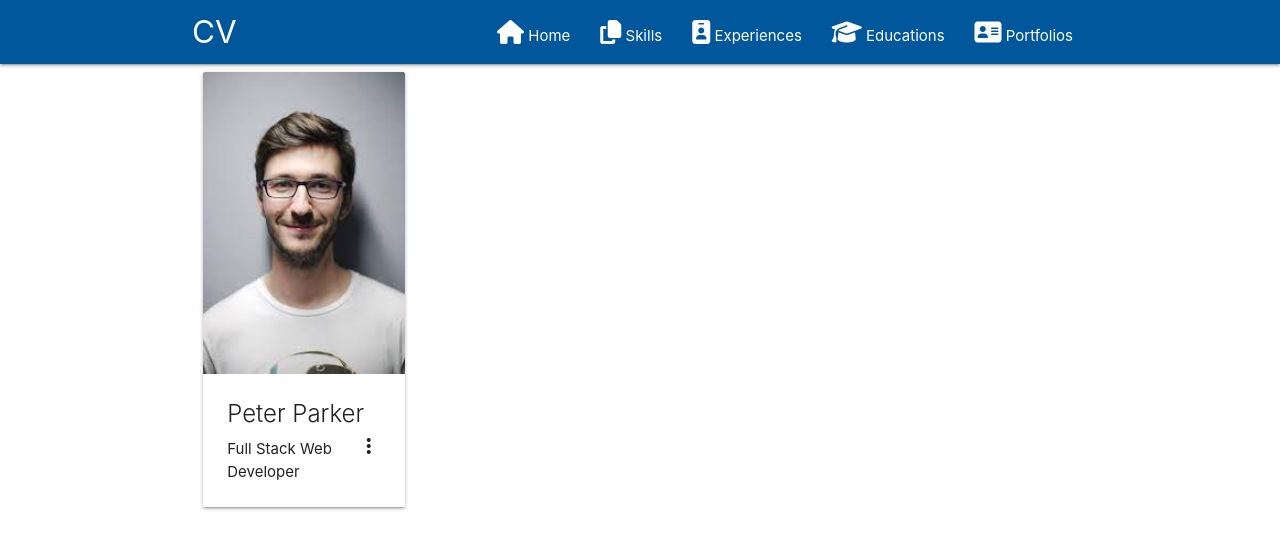
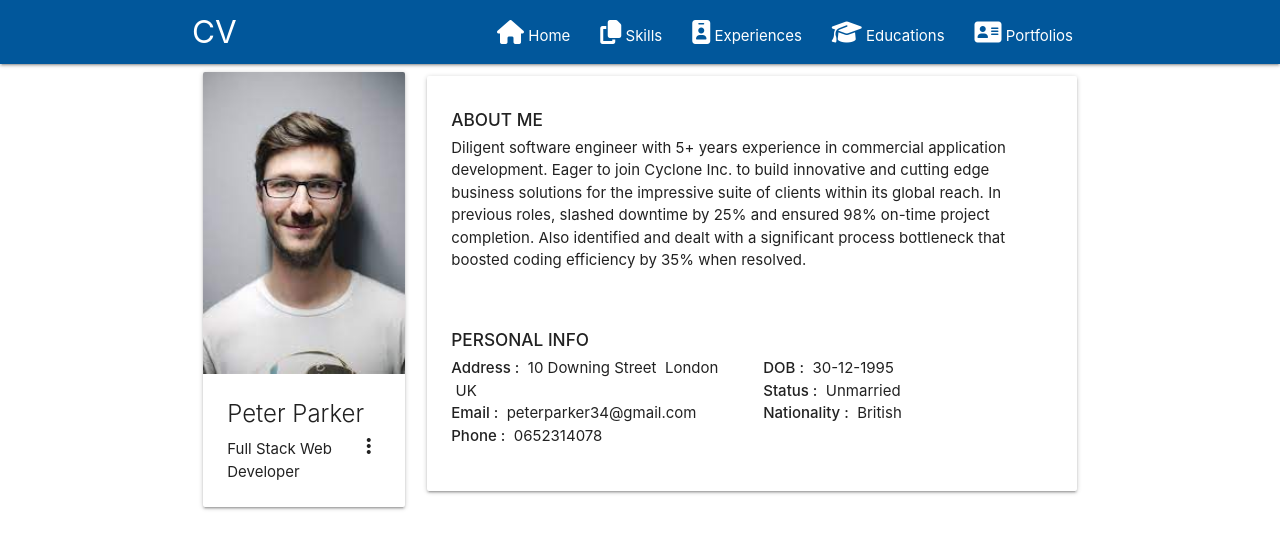
Before and after one commit to ushanidesilva/my-resume-editor, a React (Create React App) app: page / in a window 1280 px wide. Shown: the top 548 px of the page. Built offline with nearby package versions, Linux system fonts and the light colour scheme.

Commit message:
Create About Us

```diff
--- a/src/components/About.js
+++ b/src/components/About.js
@@ -1,9 +1,45 @@
-import React, { Component } from 'react';
+import React, { Component } from "react";
 
 class About extends React.Component {
-    render() {
-        return <div></div>;
-    }
+  render() {
+    return (
+      <div className="card">
+        <div className="card-content">
+          <h6 className="mt-bottom">
+            <strong>ABOUT ME</strong>
+          </h6>
+          <p className="gray-text">
+            Diligent software engineer with 5+ years experience in commercial
+            application development. Eager to join Cyclone Inc. to build
+            innovative and cutting edge business solutions for the impressive
+            suite of clients within its global reach. In previous roles, slashed
+            downtime by 25% and ensured 98% on-time project completion. Also
+            identified and dealt with a significant process bottleneck that
+            boosted coding efficiency by 35% when resolved.
+          </p>
+        </div>
+
+        <div className="card-content">
+          <h6 className="mt-bottom">
+            <strong>PERSONAL INFO</strong>
+          </h6>
+         <div className="row mt">
+             <div className="col s12 m6 l6 xl6">
+                 <p><strong>Address :</strong>&nbsp;&nbsp;10 Downing Street &nbsp;London &nbsp;UK</p>
+                 <p><strong>Email :</strong>&nbsp;&nbsp;peterparker34@gmail.com</p>
+                 <p><strong>Phone :</strong>&nbsp;&nbsp;0652314078</p>
+             </div>
+
+             <div className="col s12 m6 l6 xl6">
+                 <p><strong>DOB :</strong>&nbsp;&nbsp;30-12-1995</p>
+                 <p><strong>Status :</strong>&nbsp;&nbsp;Unmarried</p>
+                 <p><strong>Nationality :</strong>&nbsp;&nbsp;British</p>
+             </div>
+         </div>
+        </div>
+      </div>
+    );
+  }
 }
 
 export default About;
```
